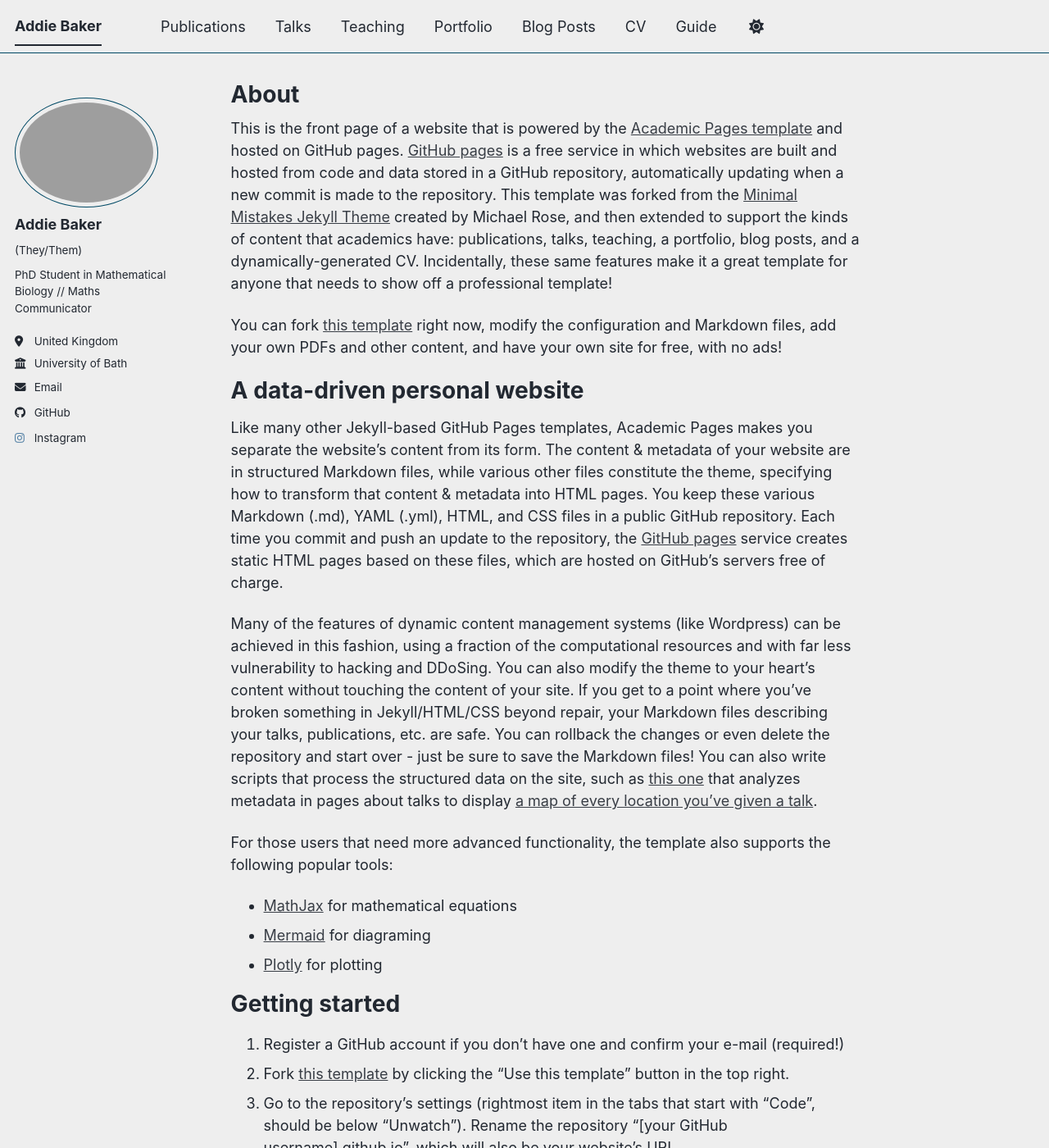
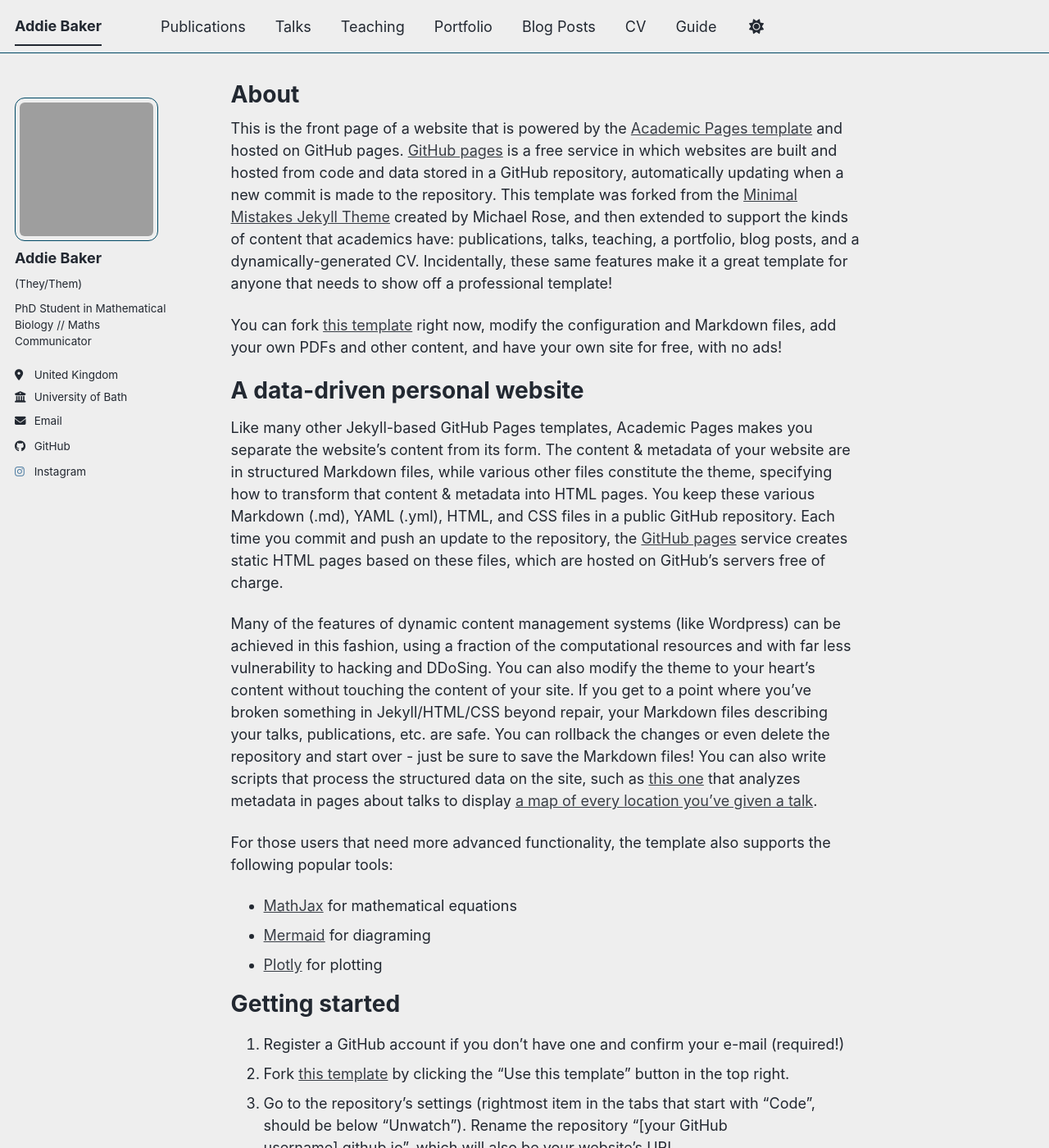
Before and after one commit to addie-02/addie-02.github.io, a Jekyll site: the page built from _pages/about.md, in a window 1280 px wide and 1400 px high. Shown: the whole window at 82% size. Built offline with Jekyll 4.4.1, drawn with Linux system fonts in a browser that asks for light colours; a script bundle is joined from its source files by our own code; library files that are not in the unit come from our copies.

Commit message:
Modify sidebar avatar image styles
Updated avatar image styles for better responsiveness and appearance.

```diff
--- a/_sass/layout/_sidebar.scss
+++ b/_sass/layout/_sidebar.scss
@@ -146,17 +146,17 @@
   width: 36px;
   // set width only, for non-square avatars
   // height: 36px;
-
   @include breakpoint($large) {
     display: block;
     width: auto;
     height: auto;
   }
-
   img {
-    max-width: 175px;
-    border-radius: 50%;
-
+    width: 175px;
+    height: 175px;
+    object-fit: cover;
+    object-position: 50% 50%;
+    border-radius: 12px;
     @include breakpoint($large) {
       padding: 5px;
       border: 1px solid var(--global-border-color);
```
